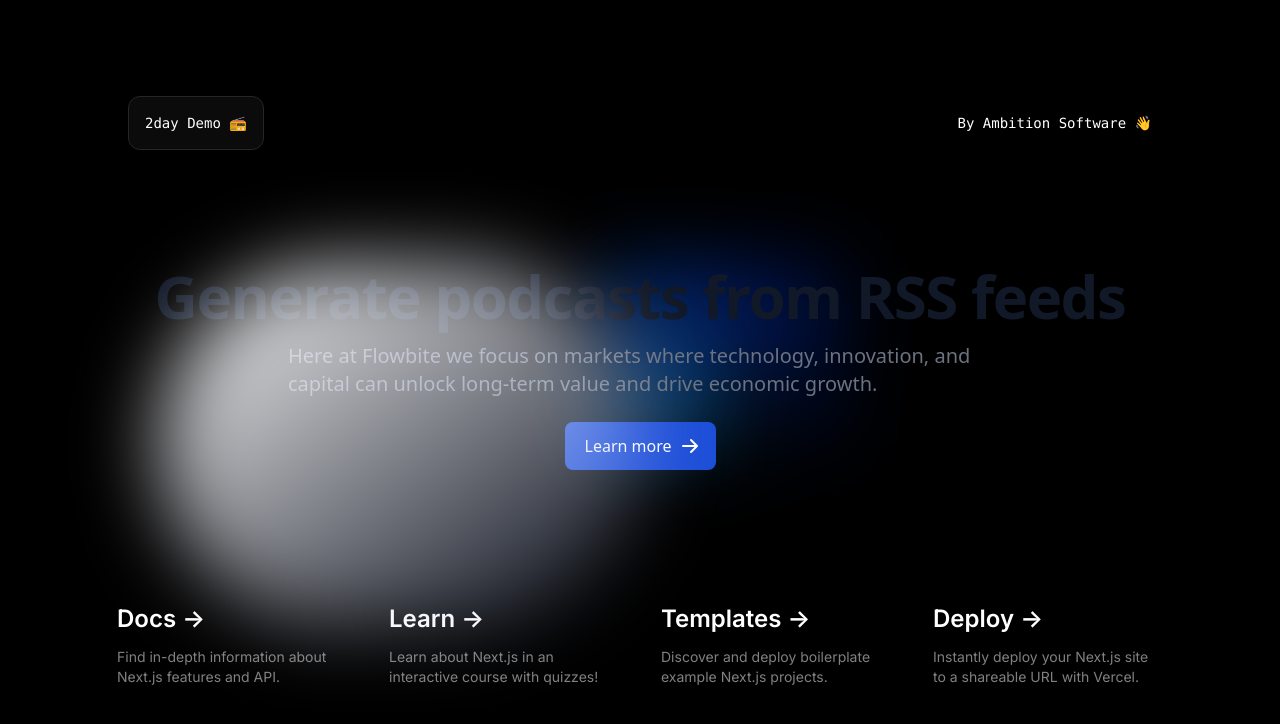
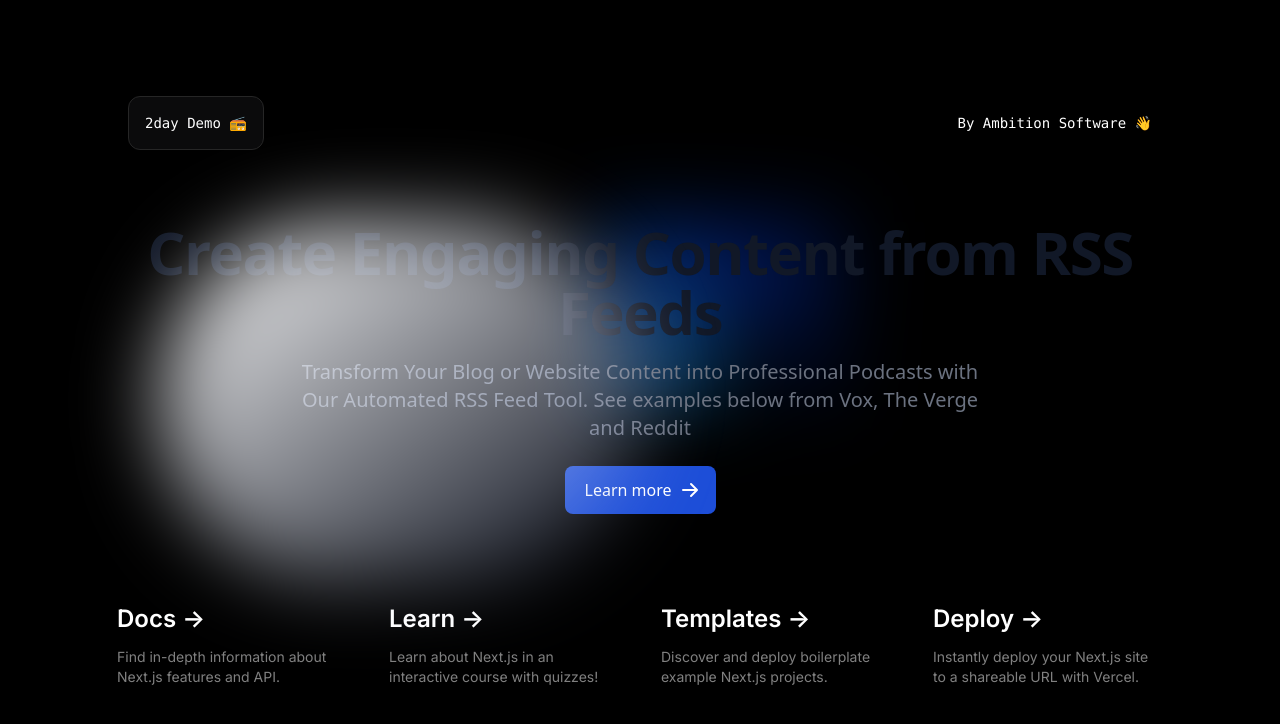
Before and after one commit to awaseem/2day-demo, a Next.js app: page / in a window 1280 px wide. Shown: the top 724 px of the page. Built offline with nearby package versions, Linux system fonts and the light colour scheme.

Commit message:
updated header

```diff
--- a/src/pages/index.tsx
+++ b/src/pages/index.tsx
@@ -12,7 +12,7 @@ export default function Home() {
         </p>
         <div className="fixed bottom-0 left-0 flex h-48 w-full items-end justify-center bg-gradient-to-t from-white via-white dark:from-black dark:via-black lg:static lg:h-auto lg:w-auto lg:bg-none">
           <a
-            className="pointer-events-none flex place-items-center gap-2 p-8 lg:pointer-events-auto lg:p-0"
+            className="flex place-items-center gap-2 p-8 lg:pointer-events-auto lg:p-0"
             href="https://www.ambitionsoftware.dev/"
             target="_blank"
             rel="noopener noreferrer"
@@ -22,13 +22,14 @@ export default function Home() {
         </div>
       </div>
 
-      <div className="relative flex flex-col place-items-center before:absolute before:h-[300px] before:w-[480px] before:-translate-x-1/2 before:rounded-full before:from-white before:blur-2xl before:content-[''] after:absolute after:-z-20 after:h-[180px] after:w-[240px] after:translate-x-1/3 after:bg-gradient-conic after:blur-2xl after:content-[''] before:bg-gradient-to-br before:dark:from-transparent before:to-blue-700/10 after:from-sky-900 after:via-[#0141ff]/40 before:lg:h-[360px]">
+      <div className="relative flex flex-col text-center place-items-center before:absolute before:h-[300px] before:w-[480px] before:-translate-x-1/2 before:rounded-full before:from-white before:blur-2xl before:content-[''] after:absolute after:-z-20 after:h-[180px] after:w-[240px] after:translate-x-1/3 after:bg-gradient-conic after:blur-2xl after:content-[''] before:bg-gradient-to-br before:dark:from-transparent before:to-blue-700/10 after:from-sky-900 after:via-[#0141ff]/40 before:lg:h-[360px]">
         <h1 className="mb-4 text-4xl font-extrabold leading-none tracking-tight text-gray-900 md:text-5xl lg:text-6xl dark:text-white">
-          Generate podcasts from RSS feeds
+          Create Engaging Content from RSS Feeds
         </h1>
         <p className="mb-6 text-lg font-normal text-gray-500 lg:text-xl sm:px-16 xl:px-48 dark:text-gray-400">
-          Here at Flowbite we focus on markets where technology, innovation, and
-          capital can unlock long-term value and drive economic growth.
+          Transform Your Blog or Website Content into Professional Podcasts with
+          Our Automated RSS Feed Tool. See examples below from Vox, The Verge
+          and Reddit
         </p>
         <a
           href="#"
```
